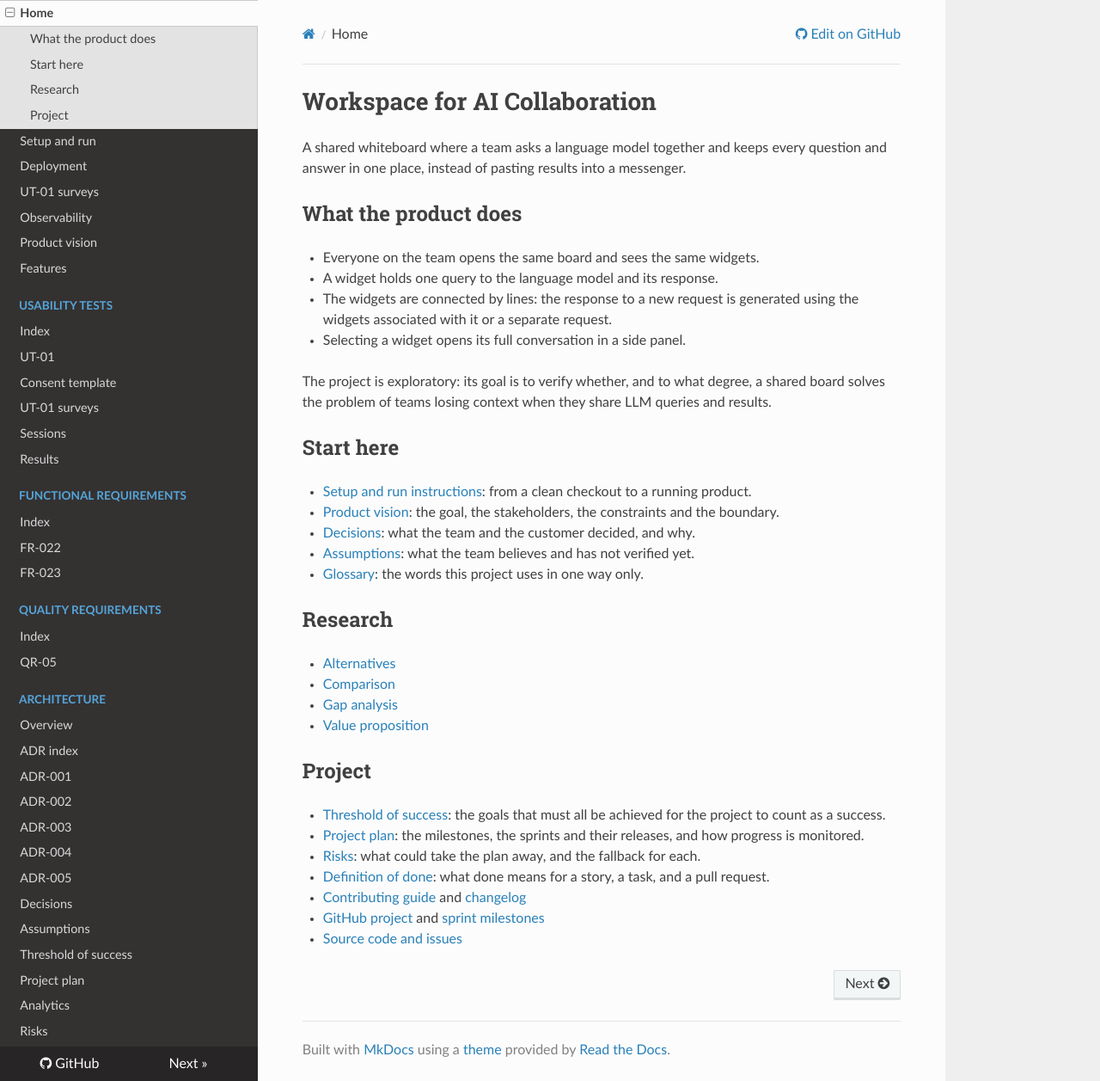
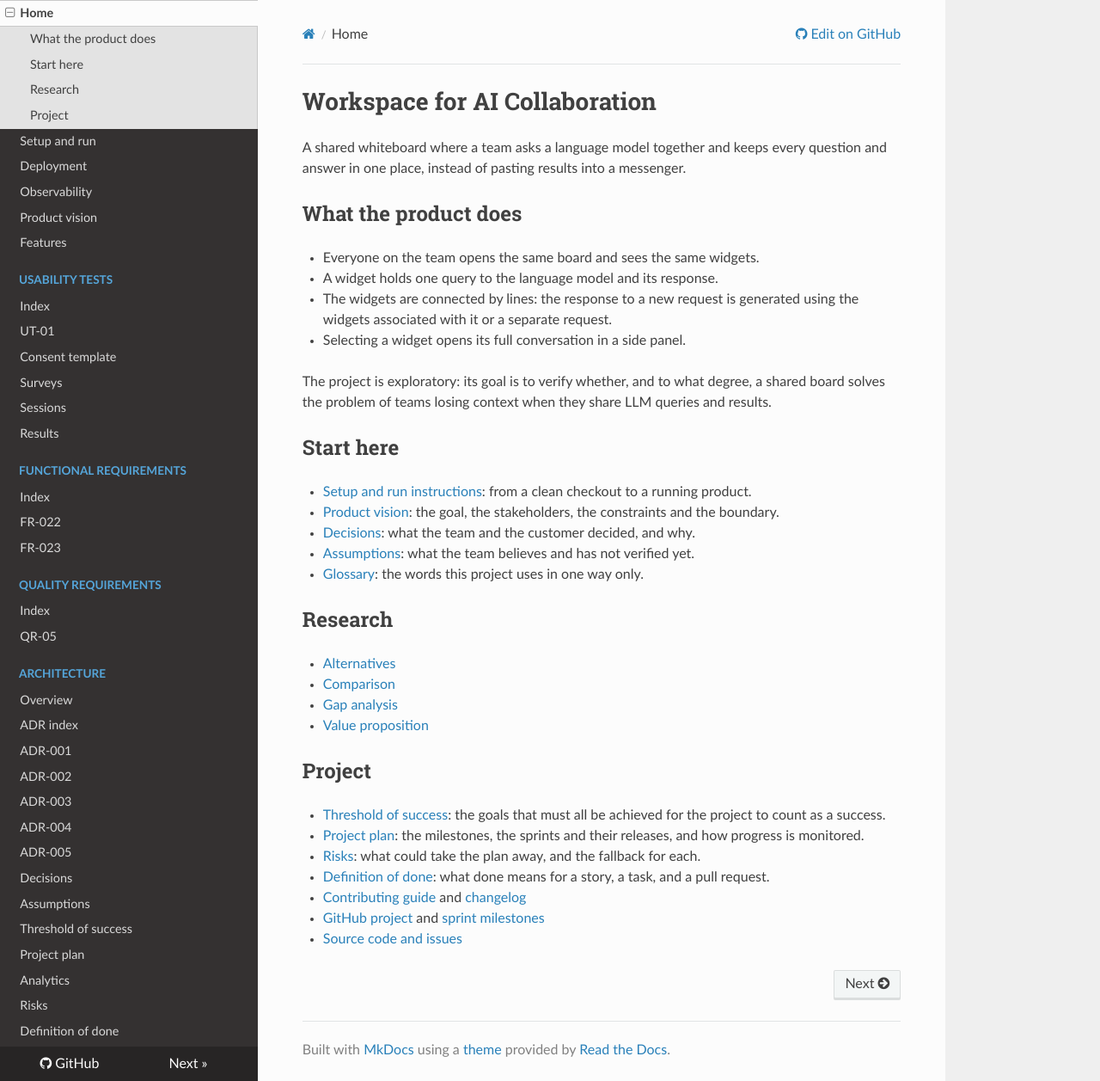
Before and after one commit to WellMadeTeam/workspace-ai-03, an MkDocs documentation site: the page built from docs/index.md, in a window 1280 px wide and 1257 px high. Shown: the whole window at 86% size. Built offline with MkDocs 1.6.1, drawn with Linux system fonts in a browser that asks for light colours; nearby versions of some CDN libraries.

Commit message:
docs(usability): group survey navigation with UT-01

```diff
--- a/mkdocs.yml
+++ b/mkdocs.yml
@@ -12,7 +12,6 @@ nav:
   - Home: index.md
   - Setup and run: setup.md
   - Deployment: deployment.md
-  - UT-01 surveys: usability-tests/ut-01/surveys.md
   - Observability: observability.md
   - Product vision: product-vision.md
   - Features: features.md
```
